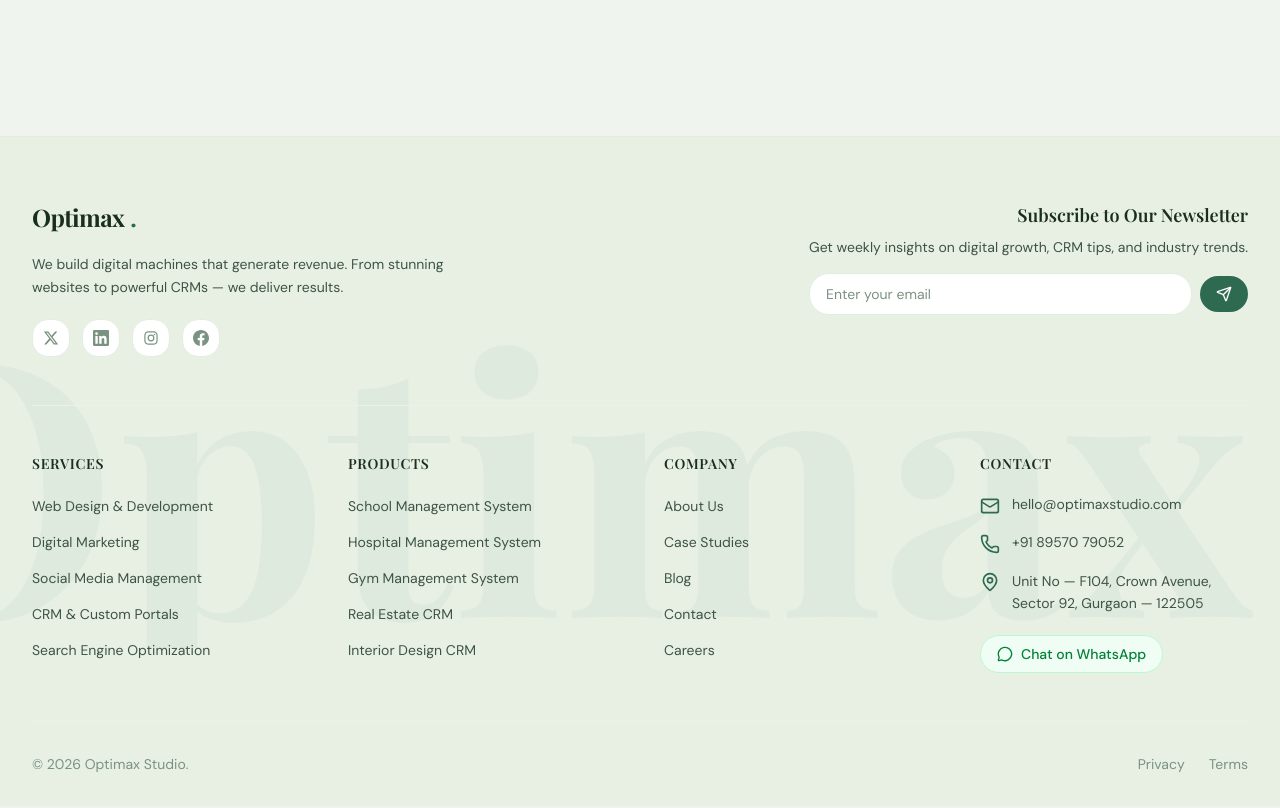
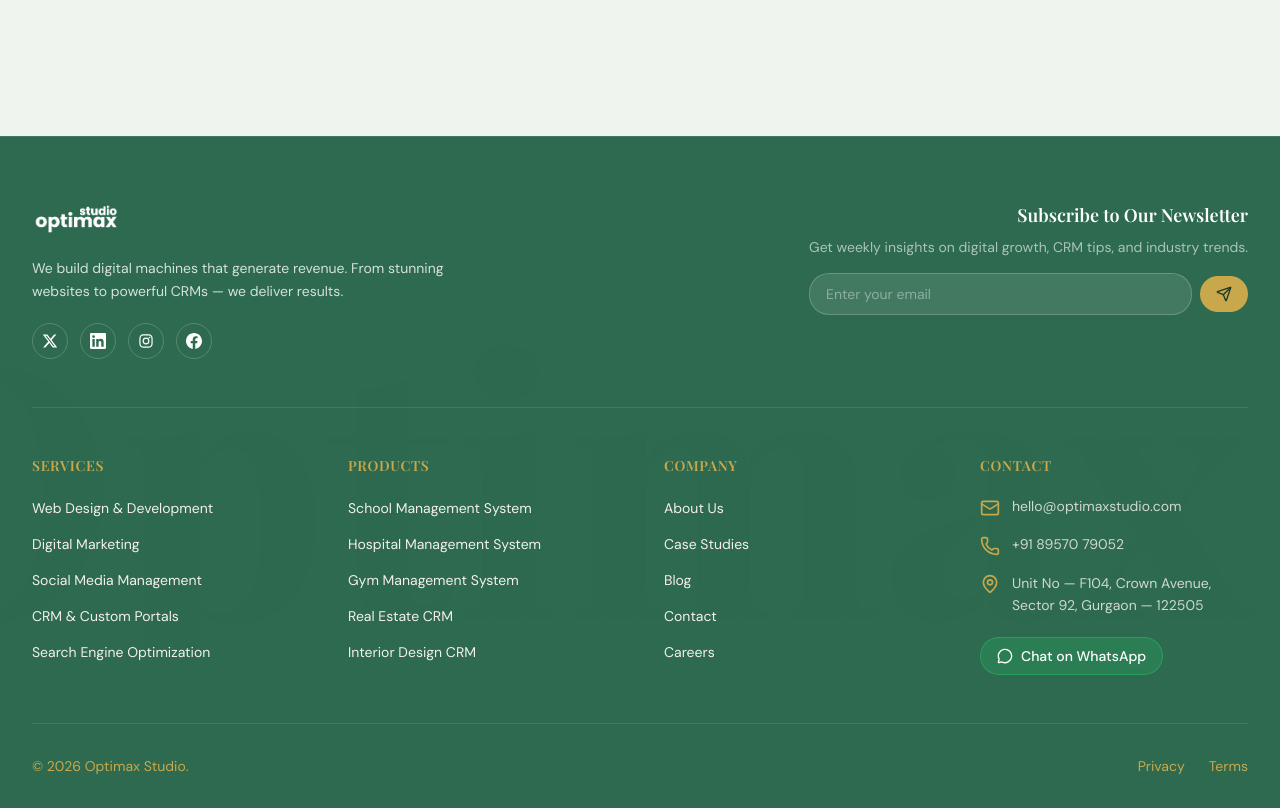
Before and after one commit to v4djay-Opt/op, a Next.js app: page /about in a window 1280 px wide. Shown: the part 4180-4988 px from the top of the page. Built offline with nearby package versions, Linux system fonts and the light colour scheme; no server answers.

Commit message:
Footer: dark green bg, logo image, white circle social icons, gold/cream text colors globally

```diff
--- a/components/layout/Footer.tsx
+++ b/components/layout/Footer.tsx
@@ -60,7 +60,7 @@
   const currentYear = new Date().getFullYear();
 
   return (
-    <footer className="relative bg-surface-alt border-t border-border overflow-hidden max-md:bg-[#1a4a3a] max-md:border-t-white/10">
+    <footer className="relative bg-[#2d6a4f] border-t border-white/10 overflow-hidden">
       {/* Background Marquee Text */}
       <div className="absolute inset-x-0 top-1/2 -translate-y-1/2 overflow-hidden pointer-events-none select-none">
         <div className="flex animate-marquee whitespace-nowrap">
@@ -77,25 +77,19 @@
 
       <div className="relative z-10 mx-auto max-w-7xl px-4 sm:px-6 lg:px-8 pt-16 pb-8">
         {/* Top section: Brand + Newsletter */}
-        <div className="grid grid-cols-1 lg:grid-cols-2 gap-12 pb-12 border-b border-border-light">
+        <div className="grid grid-cols-1 lg:grid-cols-2 gap-12 pb-12 border-b border-white/10">
           {/* Brand */}
           <div className="space-y-5 max-w-md max-md:flex max-md:flex-col max-md:items-center max-md:text-center">
             <Link href="/" className="inline-flex items-center gap-1.5">
-              <span className="text-2xl font-bold tracking-tight font-display text-text max-md:hidden">
-                Optimax
-              </span>
-              <span className="text-accent text-2xl font-bold tracking-tight font-display max-md:hidden">
-                .
-              </span>
               <Image
                 src="/images/logo.png"
                 alt="Optimax Studio"
                 width={140}
                 height={40}
-                className="hidden max-md:block h-9 w-auto object-contain brightness-0 invert"
+                className="h-9 w-auto object-contain brightness-0 invert"
               />
             </Link>
-            <p className="text-sm leading-relaxed text-text-secondary max-md:text-white/80">
+            <p className="text-sm leading-relaxed text-white/80">
               We build digital machines that generate revenue. From stunning
               websites to powerful CRMs — we deliver results.
             </p>
@@ -106,7 +100,7 @@
                   href={s.href}
                   target="_blank"
                   rel="noopener noreferrer"
-                  className="rounded-lg bg-white border border-border p-2.5 text-muted transition-all hover:bg-accent hover:text-white hover:border-accent hover:shadow-sm max-md:rounded-full max-md:bg-transparent max-md:border-white/20 max-md:text-white max-md:p-0 max-md:w-9 max-md:h-9 max-md:inline-flex max-md:items-center max-md:justify-center max-md:hover:bg-white/15"
+                  className="rounded-full bg-transparent border border-white/20 text-white p-0 w-9 h-9 inline-flex items-center justify-center transition-all hover:bg-white/15"
                   aria-label={s.label}
                 >
                   <svg className="h-4 w-4" fill="currentColor" viewBox="0 0 24 24">
@@ -119,10 +113,10 @@
 
           {/* Newsletter */}
           <div className="lg:text-right lg:max-w-md lg:ml-auto max-md:hidden">
-            <h3 className="text-lg font-semibold text-text font-display mb-2">
+            <h3 className="text-lg font-semibold text-white font-display mb-2">
               Subscribe to Our Newsletter
             </h3>
-            <p className="text-sm text-text-secondary mb-4">
+            <p className="text-sm text-white/60 mb-4">
               Get weekly insights on digital growth, CRM tips, and industry trends.
             </p>
             <form
@@ -136,11 +130,11 @@
                 name="EMAIL"
                 required
                 placeholder="Enter your email"
-                className="flex-1 rounded-xl border border-border bg-white px-4 py-2.5 text-sm text-text placeholder:text-muted focus:border-accent focus:outline-none focus:ring-1 focus:ring-accent/50 transition-colors"
+                className="flex-1 rounded-xl border border-white/20 bg-white/10 px-4 py-2.5 text-sm text-white placeholder:text-white/40 focus:border-[#c9a84c] focus:outline-none focus:ring-1 focus:ring-[#c9a84c]/30 transition-colors"
               />
               <button
                 type="submit"
-                className="inline-flex items-center gap-2 rounded-xl bg-accent px-4 py-2.5 text-sm font-semibold text-white transition-all hover:bg-accent-hover hover:shadow-glow shrink-0"
+                className="inline-flex items-center gap-2 rounded-xl bg-[#c9a84c] px-4 py-2.5 text-sm font-semibold text-[#1a3a2a] transition-all hover:bg-[#e8c96a] shrink-0"
               >
                 <Send className="h-4 w-4" />
               </button>
@@ -152,7 +146,7 @@
         <div className="grid grid-cols-1 gap-12 md:grid-cols-2 lg:grid-cols-4 py-12 max-md:grid-cols-2 max-md:gap-2">
           {/* Services */}
           <div className="space-y-5 max-md:order-1 max-md:space-y-2">
-            <h3 className="text-sm font-semibold uppercase tracking-wider text-text font-display max-md:text-[#c9a84c] max-md:text-[11px] max-md:tracking-[1.5px]">
+            <h3 className="text-sm font-semibold uppercase tracking-wider text-[#c9a84c] font-display">
               Services
             </h3>
             <ul className="space-y-3 max-md:space-y-0">
@@ -160,7 +154,7 @@
                 <li key={service.href}>
                   <Link
                     href={service.href}
-                    className="group inline-flex items-center gap-1 text-sm text-text-secondary transition-colors hover:text-accent max-md:text-[#f5f0e8] max-md:text-[13px] max-md:leading-[2]"
+                    className="group inline-flex items-center gap-1 text-sm text-[#f5f0e8] transition-colors hover:text-white"
                   >
                     {service.label}
                     <ArrowUpRight className="h-3.5 w-3.5 opacity-0 -translate-y-0.5 translate-x-0.5 transition-all group-hover:opacity-100 group-hover:translate-y-0 group-hover:translate-x-0 max-md:hidden" />
@@ -172,7 +166,7 @@
 
           {/* Products */}
           <div className="space-y-5 max-md:order-3 max-md:col-span-2 max-md:space-y-2">
-            <h3 className="text-sm font-semibold uppercase tracking-wider text-text font-display max-md:text-[#c9a84c] max-md:text-[11px] max-md:tracking-[1.5px]">
+            <h3 className="text-sm font-semibold uppercase tracking-wider text-[#c9a84c] font-display">
               Products
             </h3>
             <ul className="space-y-3 max-md:grid max-md:grid-cols-2 max-md:space-y-0 max-md:gap-x-4 max-md:[&>li:nth-child(even)]:text-right">
@@ -180,7 +174,7 @@
                 <li key={product.href}>
                   <Link
                     href={product.href}
-                    className="group inline-flex items-center gap-1 text-sm text-text-secondary transition-colors hover:text-accent max-md:text-[#f5f0e8] max-md:text-[13px] max-md:leading-[2]"
+                    className="group inline-flex items-center gap-1 text-sm text-[#f5f0e8] transition-colors hover:text-white"
                   >
                     {product.label}
                     <ArrowUpRight className="h-3.5 w-3.5 opacity-0 -translate-y-0.5 translate-x-0.5 transition-all group-hover:opacity-100 group-hover:translate-y-0 group-hover:translate-x-0 max-md:hidden" />
@@ -192,7 +186,7 @@
 
           {/* Quick Links */}
           <div className="space-y-5 max-md:order-2 max-md:space-y-2 max-md:text-right">
-            <h3 className="text-sm font-semibold uppercase tracking-wider text-text font-display max-md:text-[#c9a84c] max-md:text-[11px] max-md:tracking-[1.5px]">
+            <h3 className="text-sm font-semibold uppercase tracking-wider text-[#c9a84c] font-display">
               Company
             </h3>
             <ul className="space-y-3 max-md:space-y-0">
@@ -206,7 +200,7 @@
                 <li key={link.href}>
                   <Link
                     href={link.href}
-                    className="text-sm text-text-secondary transition-colors hover:text-accent max-md:block max-md:text-[#f5f0e8] max-md:text-[13px] max-md:leading-[2]"
+                    className="text-sm text-[#f5f0e8] transition-colors hover:text-white"
                   >
                     {link.label}
                   </Link>
@@ -217,31 +211,31 @@
 
           {/* Contact */}
           <div className="space-y-5 max-md:hidden">
-            <h3 className="text-sm font-semibold uppercase tracking-wider text-text font-display">
+            <h3 className="text-sm font-semibold uppercase tracking-wider text-[#c9a84c] font-display">
               Contact
             </h3>
             <ul className="space-y-4">
               <li className="flex items-start gap-3">
-                <Mail className="h-5 w-5 shrink-0 text-accent mt-0.5" />
+                <Mail className="h-5 w-5 shrink-0 text-[#c9a84c] mt-0.5" />
                 <a
                   href="mailto:hello@optimaxstudio.com"
-                  className="text-sm text-text-secondary transition-colors hover:text-accent"
+                  className="text-sm text-[#d0d8d0] transition-colors hover:text-white"
                 >
                   hello@optimaxstudio.com
                 </a>
               </li>
               <li className="flex items-start gap-3">
-                <Phone className="h-5 w-5 shrink-0 text-accent mt-0.5" />
+                <Phone className="h-5 w-5 shrink-0 text-[#c9a84c] mt-0.5" />
                 <a
                   href="tel:+918957079052"
-                  className="text-sm text-text-secondary transition-colors hover:text-accent"
+                  className="text-sm text-[#d0d8d0] transition-colors hover:text-white"
                 >
                   +91 89570 79052
                 </a>
               </li>
               <li className="flex items-start gap-3">
-                <MapPin className="h-5 w-5 shrink-0 text-accent mt-0.5" />
-                <span className="text-sm text-text-secondary leading-relaxed">
+                <MapPin className="h-5 w-5 shrink-0 text-[#c9a84c] mt-0.5" />
+                <span className="text-sm text-[#d0d8d0] leading-relaxed">
                   Unit No — F104, Crown Avenue,<br />
                   Sector 92, Gurgaon — 122505
                 </span>
@@ -251,7 +245,7 @@
               href="https://wa.me/918957079052"
               target="_blank"
               rel="noopener noreferrer"
-              className="inline-flex items-center gap-2 rounded-full bg-green-50 border border-green-200 px-4 py-2 text-sm font-medium text-green-700 transition-all hover:bg-green-100"
+              className="inline-flex items-center gap-2 rounded-full bg-[#25d366]/20 border border-[#25d366]/40 px-4 py-2 text-sm font-medium text-white transition-all hover:bg-[#25d366]/30"
             >
               <MessageCircle className="h-4 w-4" />
               Chat on WhatsApp
@@ -260,20 +254,20 @@
         </div>
 
         {/* Bottom Bar */}
-        <div className="flex flex-col sm:flex-row items-center justify-between gap-4 border-t border-border-light pt-8 max-md:flex-row max-md:border-white/10 max-md:pt-4 max-md:gap-2">
-          <p className="text-sm text-muted max-md:text-[11px] max-md:text-[#c9a84c]">
+        <div className="flex flex-col sm:flex-row items-center justify-between gap-4 border-t border-white/10 pt-8 max-md:flex-row max-md:pt-4 max-md:gap-2">
+          <p className="text-sm text-[#c9a84c] max-md:text-[11px]">
             &copy; {currentYear} Optimax Studio.
           </p>
           <div className="flex items-center gap-6 max-md:gap-4">
             <Link
               href="/privacy-policy"
-              className="text-sm text-muted transition-colors hover:text-text max-md:text-[11px] max-md:text-[#c9a84c]"
+              className="text-sm text-[#c9a84c] transition-colors hover:text-white max-md:text-[11px]"
             >
               Privacy
             </Link>
             <Link
               href="/terms"
-              className="text-sm text-muted transition-colors hover:text-text max-md:text-[11px] max-md:text-[#c9a84c]"
+              className="text-sm text-[#c9a84c] transition-colors hover:text-white max-md:text-[11px]"
             >
               Terms
             </Link>
--- /dev/null
+++ b/sanity.cli.ts
@@ -0,0 +1,9 @@
+import { defineCliConfig } from "sanity/cli";
+
+export default defineCliConfig({
+  api: {
+    projectId: process.env.NEXT_PUBLIC_SANITY_PROJECT_ID || "placeholder",
+    dataset: process.env.NEXT_PUBLIC_SANITY_DATASET || "production",
+  },
+  studioHost: "optimax", // becomes https://optimax.sanity.studio
+});
```
Also changed, not shown: 1 other file (tests, documents, lock files or other folders).
